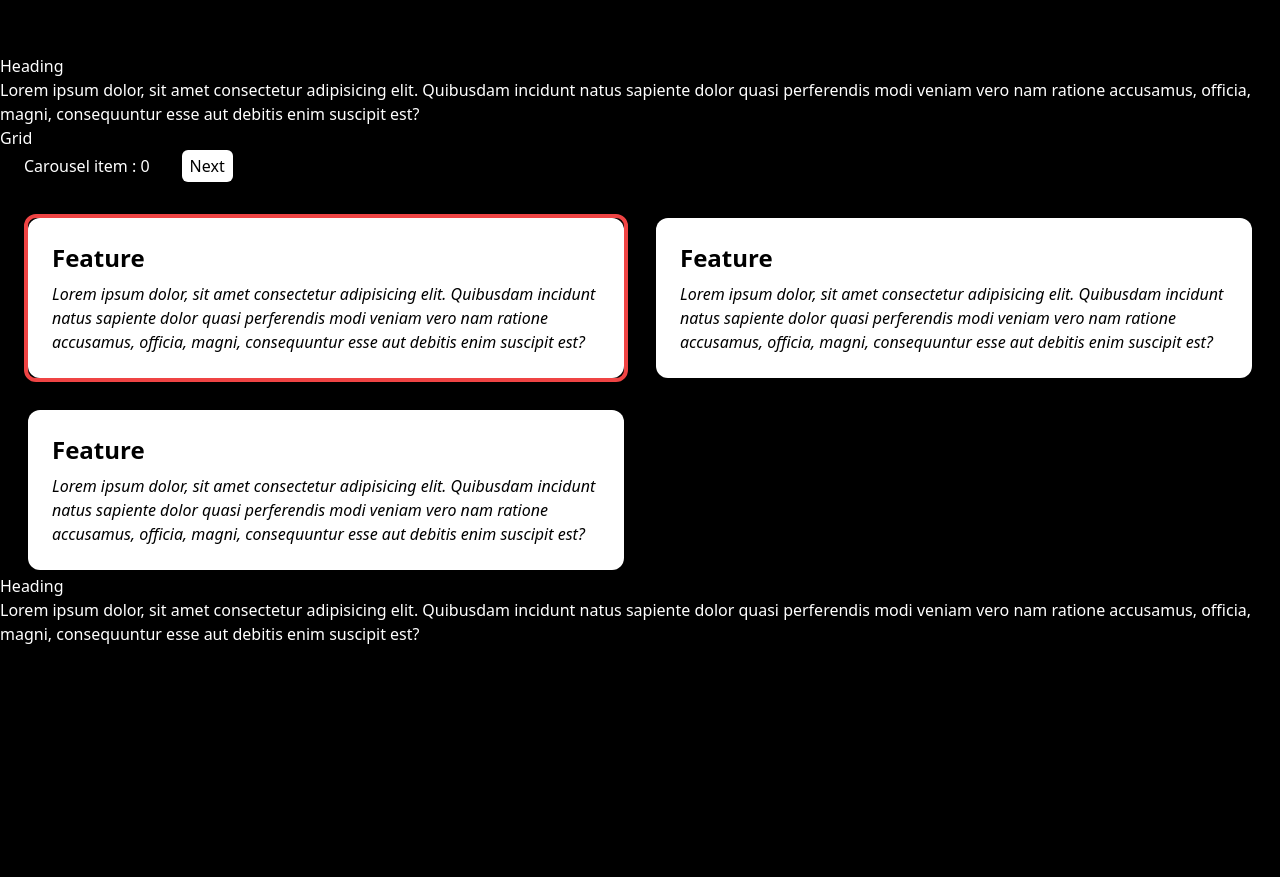
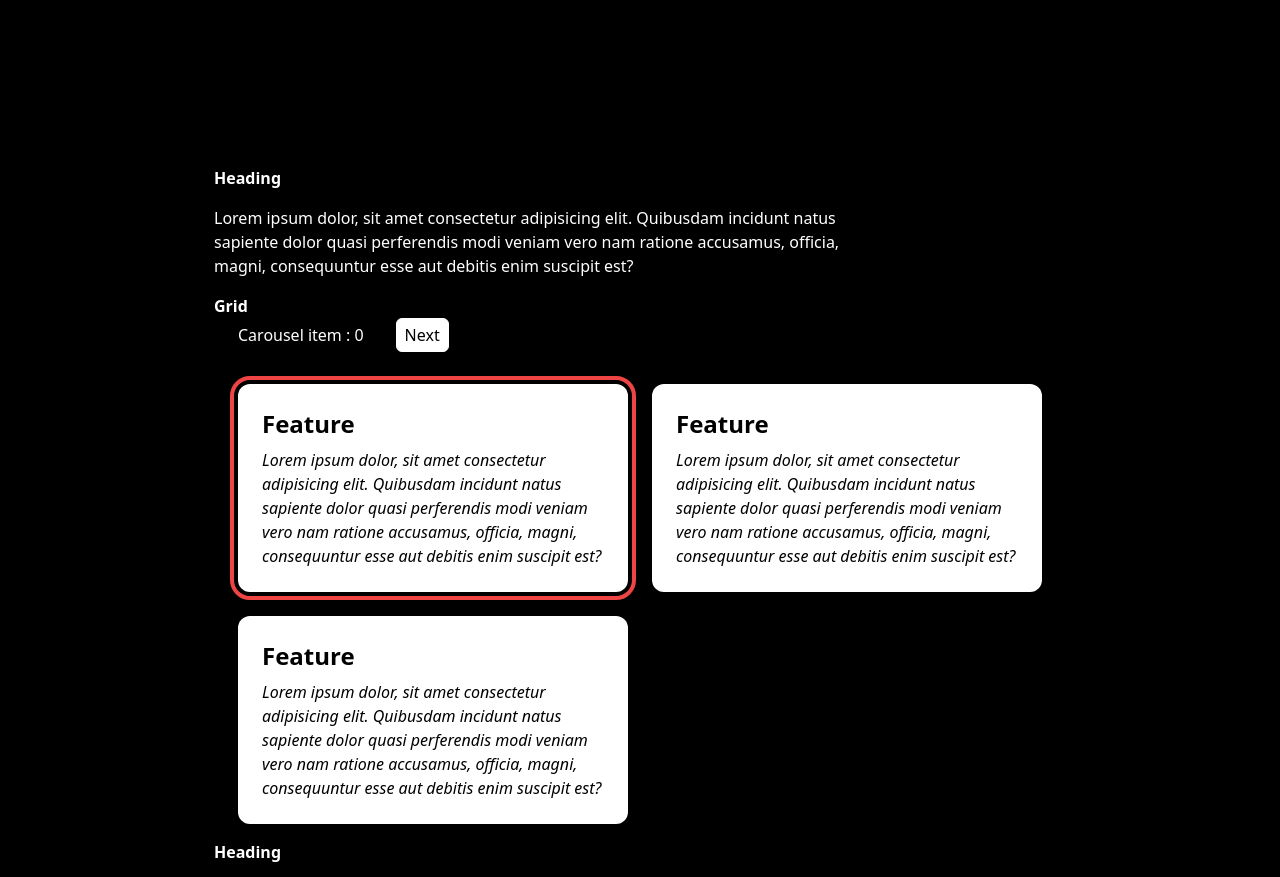
Before and after one commit to Britnell/interactive-content-site, a React app in the folder next/: page / in a window 1280 px wide. Shown: the part 490-1367 px from the top of the page. Before the commit the page ends 1136 px from the top, so only its background shows below. Built offline with nearby package versions, Linux system fonts and the light colour scheme.

Commit message:
lint, few styles

```diff
--- a/next/app/app/grid.tsx
+++ b/next/app/app/grid.tsx
@@ -21,8 +21,8 @@ const Grid = ({ children }: { children: React.ReactNode }) => {
           <div
             key={i}
             className={
-              " border-4 rounded-xl " +
-              (count === i ? " border-red-500 " : " border-transparent")
+              " outline outline-4 outline-offset-4 rounded-xl " +
+              (count === i ? "outline-red-500 " : "  outline-transparent ")
             }
           >
             {child}
--- a/next/app/app/page.tsx
+++ b/next/app/app/page.tsx
@@ -14,9 +14,7 @@ export default async function AppRouter() {
           {"->"} Page router
         </a>
       </header>
-      <main>
-        <ComponentSwitcher blok={story} />
-      </main>
+      <ComponentSwitcher blok={story} />
     </>
   );
 }
--- a/next/app/app/switcher.tsx
+++ b/next/app/app/switcher.tsx
@@ -29,7 +29,7 @@ export const Text: SBComponent = ({ blok }: { blok: Blok }) => {
       <h2>Heading</h2>
       {blok.text.content.map((bl:any,i:number)=>(
         <div key={i}>
-          {bl.content.map((text,t)=>(
+          {bl.content.map((text: {text:string},t:number)=>(
             <p key={t}>{text.text}</p>
           ))}
         </div>
@@ -50,11 +50,11 @@ const GridWrap: SBComponent = (props: { blok: Blok }) => {
 
 const Page: SBComponent = ({ blok }: { blok: Blok }) => {
   return (
-    <div className="page">
+    <main className="page flex flex-col gap-4">
       {blok.body.map((b: Blok, i: number) => (
         <ComponentSwitcher key={i} blok={b} />
       ))}
-    </div>
+    </main>
   );
 };
 
--- a/next/components/storyblok.tsx
+++ b/next/components/storyblok.tsx
@@ -32,12 +32,10 @@ export const Page: SBComponent = ({ blok }: { blok: Blok }) => {
           {"->"} App router
         </a>
       </header>
-      <main>
-        <div className="page">
-          {blok.body.map((b: Blok, i: number) => (
-            <ComponentSwitcher key={i} blok={b} />
-          ))}
-        </div>
+      <main className="page flex flex-col gap-4">
+        {blok.body.map((b: Blok, i: number) => (
+          <ComponentSwitcher key={i} blok={b} />
+        ))}
       </main>
     </>
   );
@@ -51,7 +49,7 @@ export const Text: SBComponent = ({ blok }: { blok: Blok }) => {
       <h2>Heading</h2>
       {blok.text.content.map((bl:any,i:number)=>(
         <div key={i}>
-          {bl.content.map((text,t)=>(
+          {bl.content.map((text: { text:string },t:number)=>(
             <p key={t}>{text.text}</p>
           ))}
         </div>
@@ -96,16 +94,20 @@ export const Feature: SBComponent = ({ blok }: { blok: Blok }) => {
 export const Grid: SBComponent = ({ blok }: { blok: Blok }) => {
   const [count, setCount] = useState(0);
 
-  const adjustmentForProductGrid = (blok:Blok)=>{
+  const adjustmentForProductGrid = (_:Blok)=>{
     // additional functionality as we are reusing this grid component for many different grids and it needs to do loads of different things
-    return  blok?.grid?.type.columns
+    const variable = {
+      reason: 'unused code here',
+      x: 'Lorem ipsum dolor sit amet consectetur, adipisicing elit. Doloribus error eum, nisi accusantium sequi, impedit molestiae doloremque ipsam placeat, magni facere. Voluptate facere a earum eligendi, tempora magnam reiciendis natus!',
+    }
+    return  variable.x
   }
 
   const cols = adjustmentForProductGrid(blok)
 
   return (
     <section className="gridcomp ">
-      <h2>Grid</h2>
+      {cols && <h2>Grid</h2>}
       <div className=" px-6 max-w-[1400px] mx-auto mb-8 ">
         <span>Carousel item : {count}</span>
         <button
@@ -115,13 +117,13 @@ export const Grid: SBComponent = ({ blok }: { blok: Blok }) => {
           Next
         </button>
       </div>
-      <div className=" px-6 grid grid-cols-[repeat(auto-fit,minmax(400px,1fr))] gap-6 max-w-[1400px] mx-auto " style={{columns: `${cols}`}}>
+      <div className=" px-6 grid grid-cols-[repeat(auto-fit,minmax(300px,1fr))] gap-6 max-w-[1400px] mx-auto " >
         {blok.columns.map((col: Blok, i: number) => (
           <div
-            key={i}
+            key={i + cols}
             className={
-              " border-4 rounded-xl " +
-              (count === i ? " border-red-500 " : " border-transparent")
+              " outline outline-4 outline-offset-4 rounded-xl " +
+              (count === i ? "outline-red-500 " : "  outline-transparent ")
             }
           >
             <ComponentSwitcher blok={col} />
--- a/next/pages/index.tsx
+++ b/next/pages/index.tsx
@@ -13,6 +13,7 @@ export default function Homepage({
   story,
 }: {
   story: {
+    component:string;
     content: Blok;
   };
 }) {
--- a/next/styles/globals.css
+++ b/next/styles/globals.css
@@ -5,4 +5,26 @@
 body {
   background: black;
   color: white;
+  margin-bottom: 4rem;
 }
+
+
+main {
+  padding: 1.5rem;
+  max-width: 900px;
+  margin: 0 auto;
+}
+
+p {
+  max-width: 70ch;
+}
+
+
+h1, h2, h3 {
+  font-weight: 700;
+}
+
+button {
+  padding: .4rem 1rem;
+  border: 1px solid white;
+}
```
